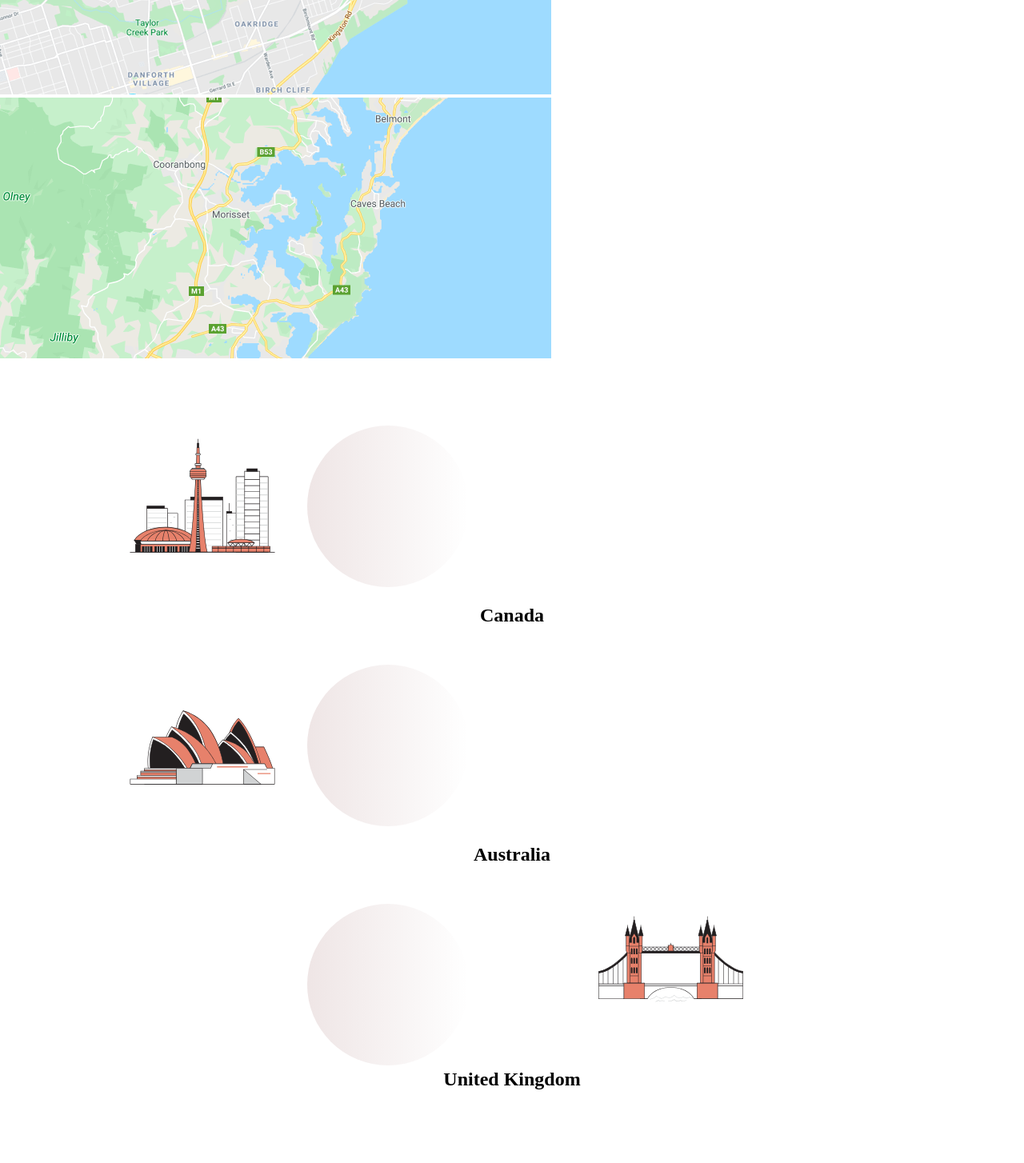
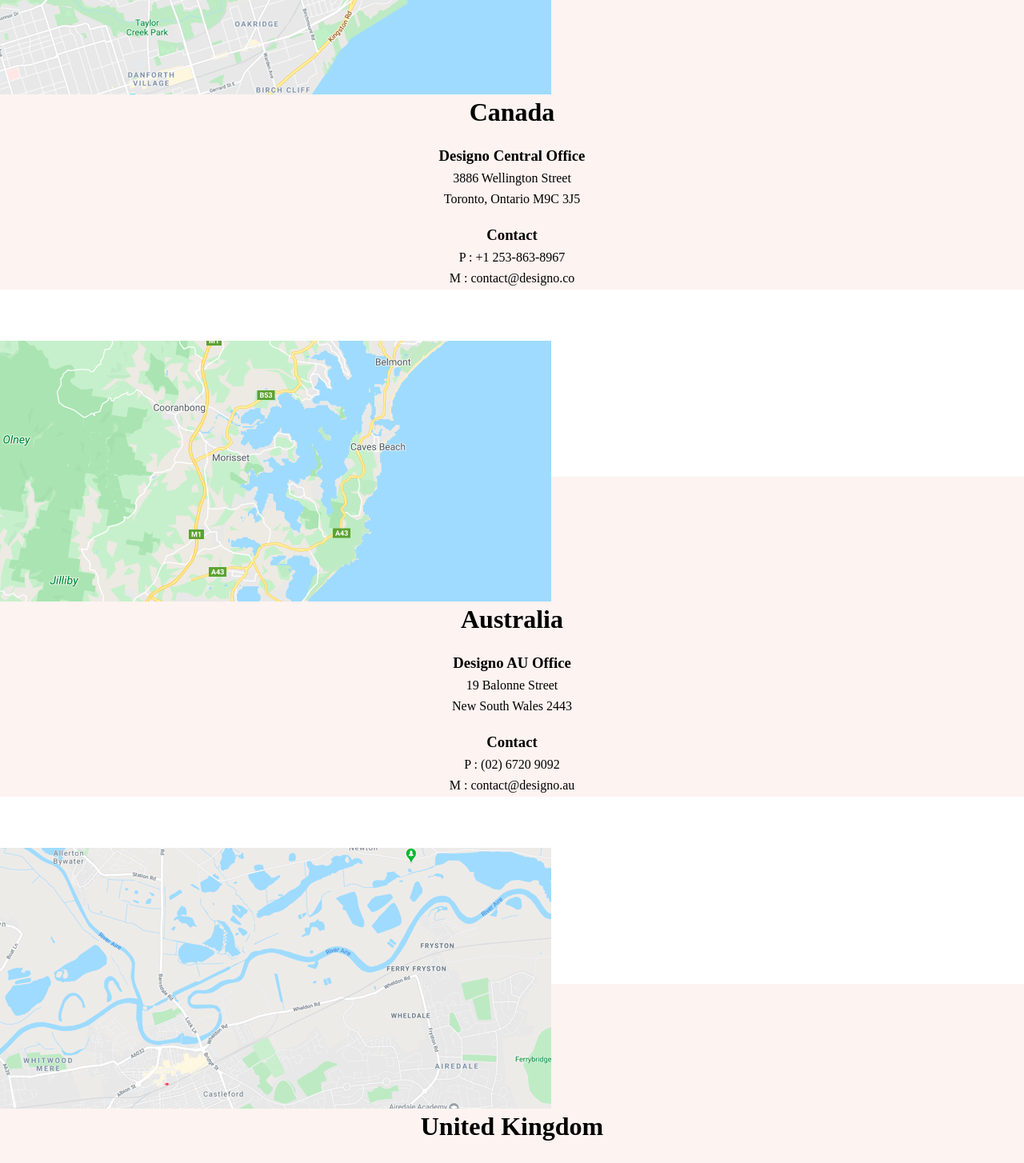
Before and after one commit to Excerity/Designo, a React (Create React App) app in the folder client/: page /Locations in a window 1280 px wide. Shown: the part 340-1794 px from the top of the page at 80% size. Built offline with nearby package versions, Linux system fonts and the light colour scheme.

Commit message:
Locations Page Rough

```diff
--- a/client/src/Pages/Locations.jsx
+++ b/client/src/Pages/Locations.jsx
@@ -6,14 +6,41 @@
 import Footer from '../components/MobileHomePage/Footer'
 import Navbar from '../components/MobileHomePage/Navbar'
 import MapImages from '../components/Locations/MapImages'
+import MapImagesDesc from '../components/Locations/MapImagesDesc'
 
 function Locations() {
     return (
         <div>
          <Navbar />
-         <MapImages  Canada='/images/image-map-canada.png'/>
-         <MapImages  Australia='/images/image-map-australia.png'/>
+         <MapImages
+          Canada='/images/image-map-canada.png'/>
+         <MapImagesDesc
+          Country='Canada'
+         Office='Designo Central Office'
+         Address1='3886 Wellington Street'
+         Address2=' Toronto, Ontario M9C 3J5'
+         Phone= 'P : +1 253-863-8967'
+          Mail='M : contact@designo.co' />
+         <MapImages
+          Australia='/images/image-map-australia.png'/>
+         <MapImagesDesc
+         Country='Australia'
+         Office='Designo AU Office'
+         Address1=' 19 Balonne Street'
+         Address2=' New South Wales 2443'
+         Phone= 'P : (02) 6720 9092'
+          Mail='M : contact@designo.au' />
+           <MapImages
+           Australia='/images/image-map-uk.png'/>
+         <MapImagesDesc
+         Country='United Kingdom'
+         Office='Designo UK Office'
+         Address1='13 Colorado Way'
+         Address2='Rhyd-y-fro SA8 9GA'
+         Phone= 'P : 078 3115 1400'
+          Mail='M : contact@designo.uk' />
          <LandmarkImages  Circle='/images/bg-pattern-small-circle.svg'/>
+         <AboveFooter />
       <Footer />
         </div>
     )
--- a/client/src/components/Locations/MapImagesDesc.css
+++ b/client/src/components/Locations/MapImagesDesc.css
@@ -0,0 +1,20 @@
+.Desc {
+    background-color: #FDF3F0;
+}
+
+.Desc__Container {
+    text-align: center;
+    margin-top: 7em;
+}
+
+.Country {
+    margin-bottom: .8em;
+}
+
+p {
+    margin-top: .5em;
+    margin-bottom: .5em;
+}
+.Contact {
+    margin-top: 1.3em;
+}
--- a/client/src/components/Locations/MapImagesDesc.js
+++ b/client/src/components/Locations/MapImagesDesc.js
@@ -0,0 +1,23 @@
+import React from 'react'
+import './MapImagesDesc.css'
+
+function MapImagesDesc({ Country, Office, Address1, Address2, Phone, Mail  }) {
+    return (
+        <div className='Desc'>
+            <div className="Desc__Container">
+            <h1 className='Country'>{Country}</h1>
+
+        <h3>{Office}</h3>
+        <p>{Address1}</p>
+        <p>{Address2}</p>
+
+        <h3 className='Contact'>Contact</h3>
+        <p>{Phone}</p>
+        <p>{Mail}</p>
+         </div>
+
+        </div>
+    )
+}
+
+export default MapImagesDesc
```
Also changed, not shown: 1 other file (tests, documents, lock files or other folders).
